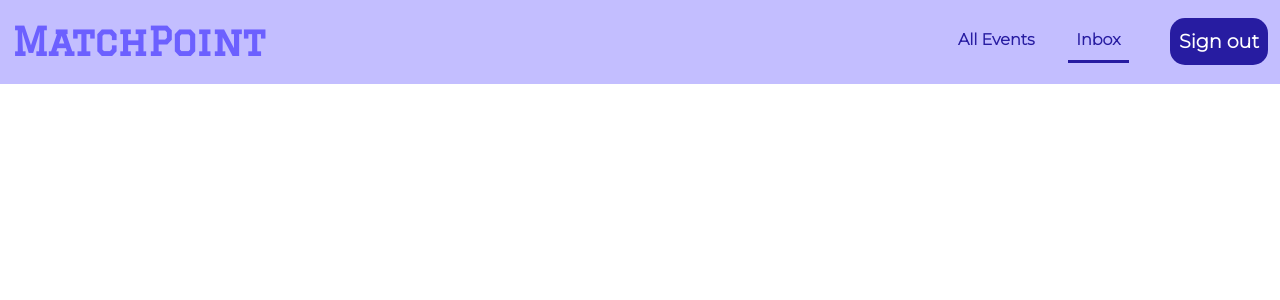
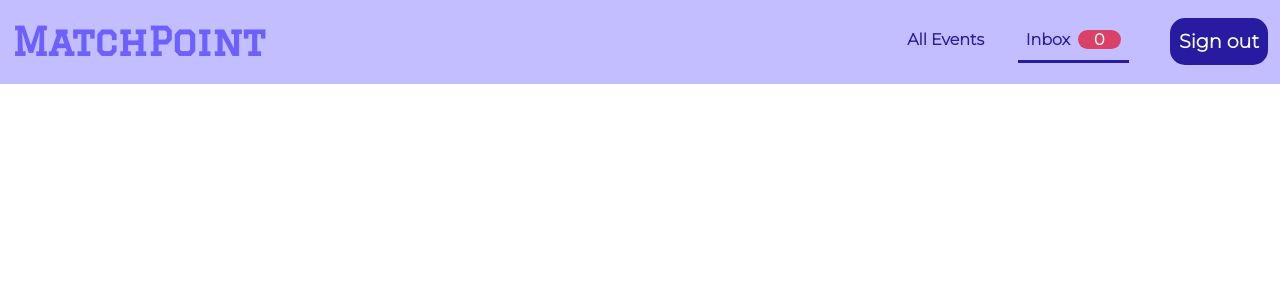
Before and after one commit to finleylee2507/MatchPoint, a React (Vite) app: page /inbox in a window 1280 px wide. Shown: the top 300 px of the page. Built offline with nearby package versions, Linux system fonts and the light colour scheme; no server answers; the database is empty.

Commit message:
Navbar now displays number of unread messages

```diff
--- a/src/App.jsx
+++ b/src/App.jsx
@@ -2,15 +2,23 @@ import "./App.css";
 import EventList from "./components/events/EventList";
 import NavBar from "./components/Navbar";
 import Landing from "./components/Landing";
-import { BrowserRouter, Route, Routes } from "react-router-dom";
-import { useAuthState, useDbData } from "./utilities/firebase";
+import {BrowserRouter, Route, Routes} from "react-router-dom";
+import {useAuthState, useDbData} from "./utilities/firebase";
 import MessageList from "./components/messages/MessageList";
+import {useEffect, useState} from "react";
 
 const App = () => {
     const [events, eventsError] = useDbData("/events");
     const user = useAuthState();
     const [users, usersError] = useDbData("/users");
     const [messages, messagesError] = useDbData("/messages");
+    const [numberOfUnread, setNumberOfUnread] = useState(0);
+
+    useEffect(() => {
+        if (user && users) {
+            setNumberOfUnread(users[user.uid].unreadMessages.length);
+        }
+    });
     console.log("User: ", user);
     return (
         <BrowserRouter>
@@ -19,7 +27,7 @@ const App = () => {
                     path="/"
                     element={
                         <div>
-              <Landing allUsers={users} />
+                            <Landing allUsers={users}/>
                         </div>
                     }
                 ></Route>
@@ -27,8 +35,8 @@ const App = () => {
                     path="/allEvents"
                     element={
                         <div>
-              <NavBar />
-              <EventList eventData={events} user={user} allUsers={users} />
+                            <NavBar numberOfUnread={numberOfUnread}/>
+                            <EventList eventData={events} user={user} allUsers={users}/>
                         </div>
                     }
                 ></Route>
@@ -36,7 +44,7 @@ const App = () => {
                     path="/inbox"
                     element={
                         <div>
-              <NavBar />
+                            <NavBar numberOfUnread={numberOfUnread}/>
                             <MessageList
                                 allUsers={users}
                                 user={user}
--- a/src/components/Navbar.css
+++ b/src/components/Navbar.css
@@ -54,3 +54,11 @@
   color: #271CA1 !important;
   border-bottom: 3px solid #271CA1 !important;
  }
+
+.number-of-unread {
+    background-color: #DA4167;
+    color: white;
+    border-radius: 12px;
+    padding: 0 1rem;
+    margin-left: 0.5rem;
+}
--- a/src/components/Navbar.jsx
+++ b/src/components/Navbar.jsx
@@ -1,4 +1,4 @@
-import React, {useState} from "react";
+import React, {useEffect, useState} from "react";
 import {Container, Nav, Navbar, Offcanvas} from "react-bootstrap";
 import {useLocation, useNavigate} from "react-router-dom";
 import {signOut} from "../utilities/firebase";
@@ -24,8 +24,10 @@ const AuthButton = () => {
     return <SignOutButton/>;
 };
 
-const NavBar = () => {
+const NavBar = ({numberOfUnread}) => {
     const [activeLink, setActiveLink] = useState(location.pathname);
+
+
     const handleClick = (link) => {
         setActiveLink(link);
     };
@@ -71,6 +73,7 @@ const NavBar = () => {
                                     onClick={() => handleClick("inbox")}
                                 >
                                     Inbox
+                                    <span className="number-of-unread">{numberOfUnread}</span>
                                 </Nav.Link>
                             </Nav>
                         </Offcanvas.Body>
```
Lines whose indentation alone changed are shown as unchanged.
